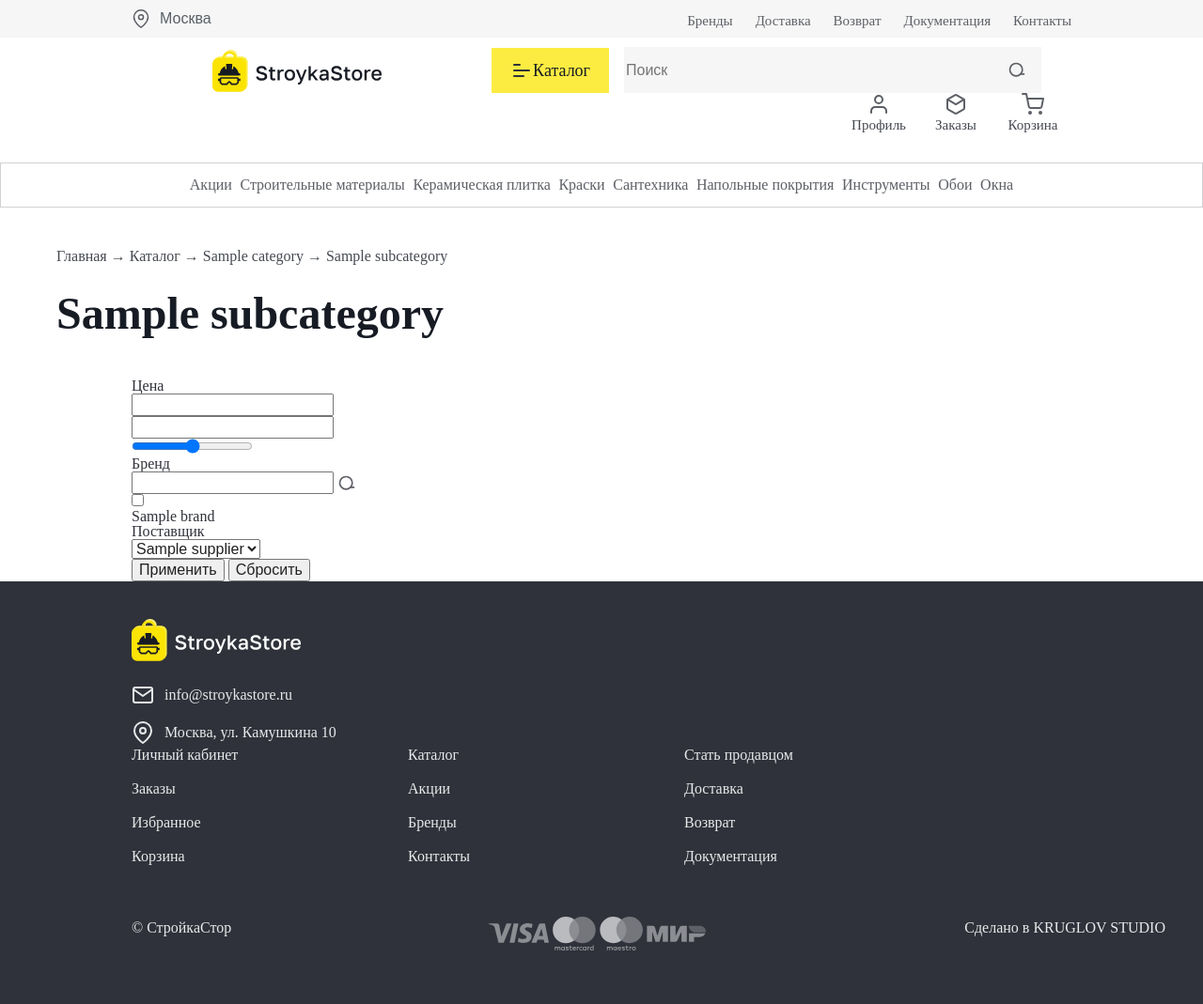
After one commit to chernik1/StroykaStore, a Django app: template mysite/myapp/templates/category_catalog.html in a window 1280 px wide. The commit adds this page. Shown: the whole page at 94% size. Run offline with Django 5.2, Linux system fonts and the light colour scheme; the template is opened without the code that fills it: values that come from a table or form of the project are taken from there, others are empty; tables that the repository leaves empty hold one stand-in row (values such as "Sample post").

Commit message:
add catalog

```diff
--- /dev/null
+++ b/mysite/myapp/static/css/category_catalog.css
@@ -0,0 +1,24 @@
+.category {
+    max-width: 1160px;
+    margin: 0 auto;
+    margin-bottom: 40px;
+}
+
+.category-desc {
+    color: rgb(69, 73, 80);
+    line-height: 150%;
+    margin-bottom: 20px;
+}
+
+.category-title {
+    color: rgb(23, 27, 36);
+    font-size: 48px;
+    font-weight: 700;
+    line-height: 120%;
+}
+
+.category__tools {
+    max-width: 278px;
+    max-height: 742px;
+    margin-left: 140px;
+}
--- a/mysite/myapp/templates/catalog.html
+++ b/mysite/myapp/templates/catalog.html
@@ -52,7 +52,7 @@
                         {% for subcategory in value %}
                             <li class="sub-categories-item">
                                 <img src="{% static 'img/svg/arrow-footer.svg' %}" alt="arrow" class="sub-categories-item-arrow">
-                                <a href="/catalog/{{key.name}}/{{ subcategory }}" class="sub-categories-item-title">
+                                <a href="/catalog/{{key.name}}/{{ subcategory }}/" class="sub-categories-item-title">
                                     {{ subcategory }}
                                 </a>
                             </li>
--- /dev/null
+++ b/mysite/myapp/templates/category_catalog.html
@@ -0,0 +1,54 @@
+{% extends 'base.html' %}
+
+{% load static %}
+
+{% block css %}
+<link rel="stylesheet" href="{% static 'css/category_catalog.css' %}">
+{% endblock %}
+
+{% block content %}
+
+<div class="category">
+    <h2 class="category-desc">Главная → Каталог → {{ category }} → {{ subcategory }}</h2>
+    <h1 class="category-title">{{ subcategory }}</h1>
+</div>
+
+<section class="category__tools">
+    <div class="category__price">
+        <h3 class="category__price-title">Цена</h3>
+        <input type="text" class="category__price-input-from">
+        <input type="text" class="category__price-input-to">
+        <input type="range" class="category__price-range">
+    </div>
+    <div class="category__brand">
+        <h3 class="category__brand-title">Бренд</h3>
+        <input type="text" class="category__brand-input">
+        <img src="{% static 'img/svg/search-icon.svg' %}" alt="Search" style="width: 20px; height: 20px;">
+        <ul class="category__brand-list">
+            {% for brand in brands %}
+            <li class="category__brand-item">
+                <input type="checkbox" class="category__brand-checkbox">
+                <p class="category__brand-item-text">{{ brand }}</p>
+            </li>
+            {% endfor %}
+        </ul>
+    </div>
+    <div class="category_suppliers">
+        <h3 class="category_suppliers-title">Поставщик</h3>
+        <select class="category_suppliers-select">
+            {% for supplier in suppliers %}
+                <option value="{{ supplier }}" class="category_suppliers-option">{{ supplier }}</option>
+            {% endfor %}
+        </select>
+    </div>
+    <div class="category__buttons">
+        <button class="category__buttons-apply">Применить</button>
+        <button class="category__buttons-reset">Сбросить</button>
+    </div>
+</section>
+
+{% endblock %}
+
+{% block js %}
+<script src="{% static 'js/category_catalog.js' %}"></script>
+{% endblock %}
--- a/mysite/myapp/urls.py
+++ b/mysite/myapp/urls.py
@@ -10,7 +10,7 @@ urlpatterns = [
     path('contacts/', views.contacts, name='contacts'),
     path('account/', views.account, name='account'),
     path('catalog/', views.catalog, name='catalog'),
-    path('catalog/<slug:category_slug>/', views.category_catalog, name='category_catalog'),
+    path('catalog/<str:category>/<str:subcategory>/', views.category_subcategory_view),
     # path('categories/', views.categories, name='categories'),
     # path('item/', views.item, name='item'),
     # path('orders/', views.orders, name='orders'),
--- a/mysite/templates/footer.html
+++ b/mysite/templates/footer.html
@@ -21,7 +21,7 @@
                     <li class="footer__item">
                         <button class="footer__btn">
                             <img src="{% static 'img/svg/arrow-footer.svg' %}" alt="arrow" class="footer__arrow">
-                            <a href="#!" class="footer-text footer__link">Личный кабинет</a>
+                            <a href="/account/" class="footer-text footer__link">Личный кабинет</a>
                         </button>
                     </li>
                     <li class="footer__item">
```
Also changed, not shown: mysite/myapp/views.py (+13 -4 lines), mysite/myapp/static/js/category_catalog.js (added).
